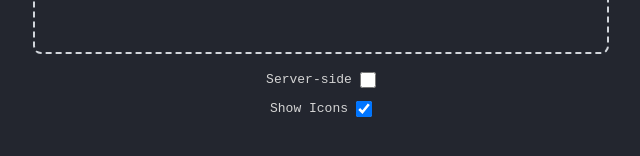
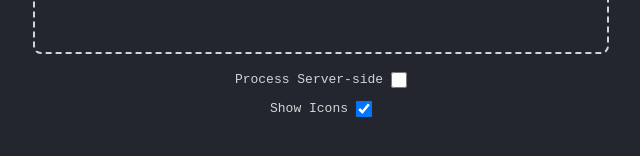
Before and after one commit to Xurify/tree-viewer, a Next.js app: page / in a window 1280 px wide. Shown: the part 438-594 px from the top of the page, without its empty margins (319-959 px from the left). Built offline with nearby package versions, Linux system fonts and the light colour scheme.

Commit message:
Updated wording

```diff
--- a/src/app/page.tsx
+++ b/src/app/page.tsx
@@ -68,6 +68,8 @@ export default function Home() {
     setShowIcons((prevShowIcons) => !prevShowIcons);
   };
 
+  //TODO: Add compact option - make the screen width narrow
+
   return (
     <div className="flex flex-col px-4 py-8 min-h-screen">
       <h1 className="text-3xl font-bold mb-6 text-center">ZIP Tree Viewer</h1>
@@ -78,7 +80,7 @@ export default function Home() {
           </div>
           <div className="flex items-center justify-center mt-4">
             <label className="mr-2" htmlFor="server-side" title="Offloads processes to the server. No data is stored on the server">
-              Server-side{" "}
+              Process Server-side{" "}
             </label>
             <input
               type="checkbox"
```
